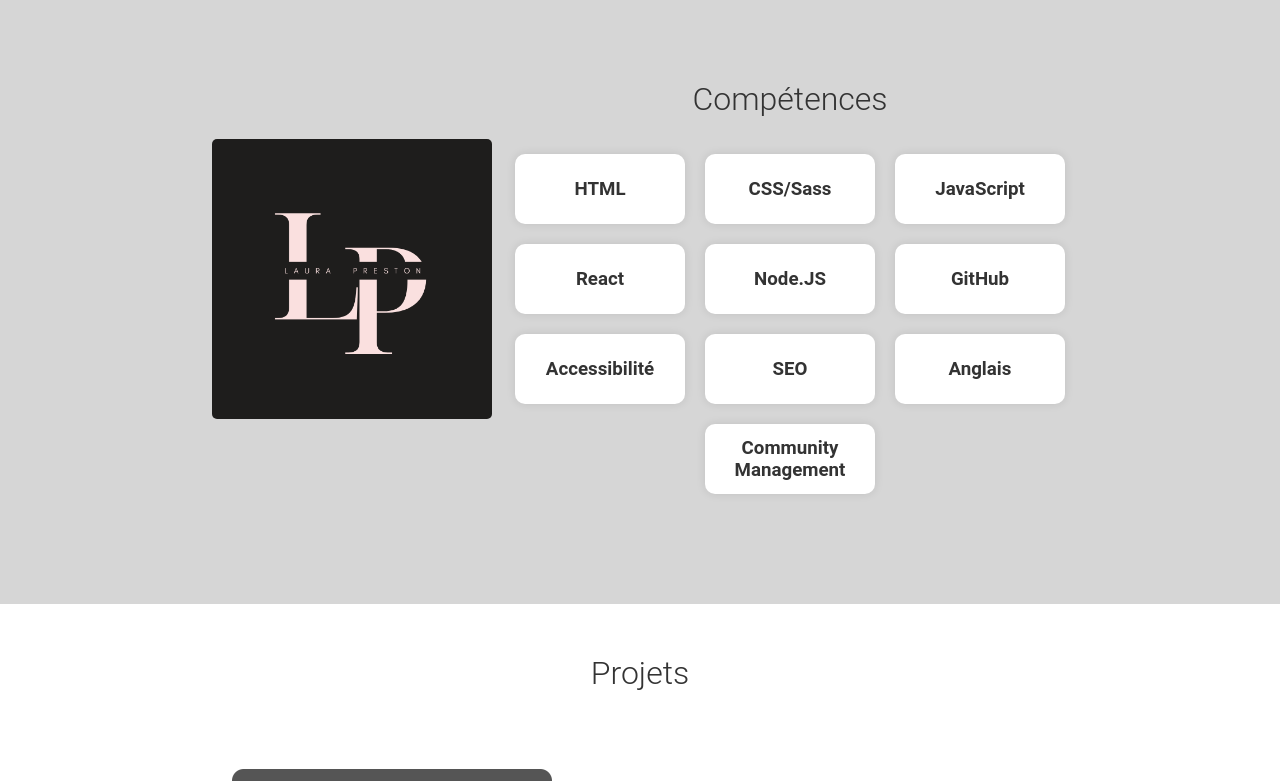
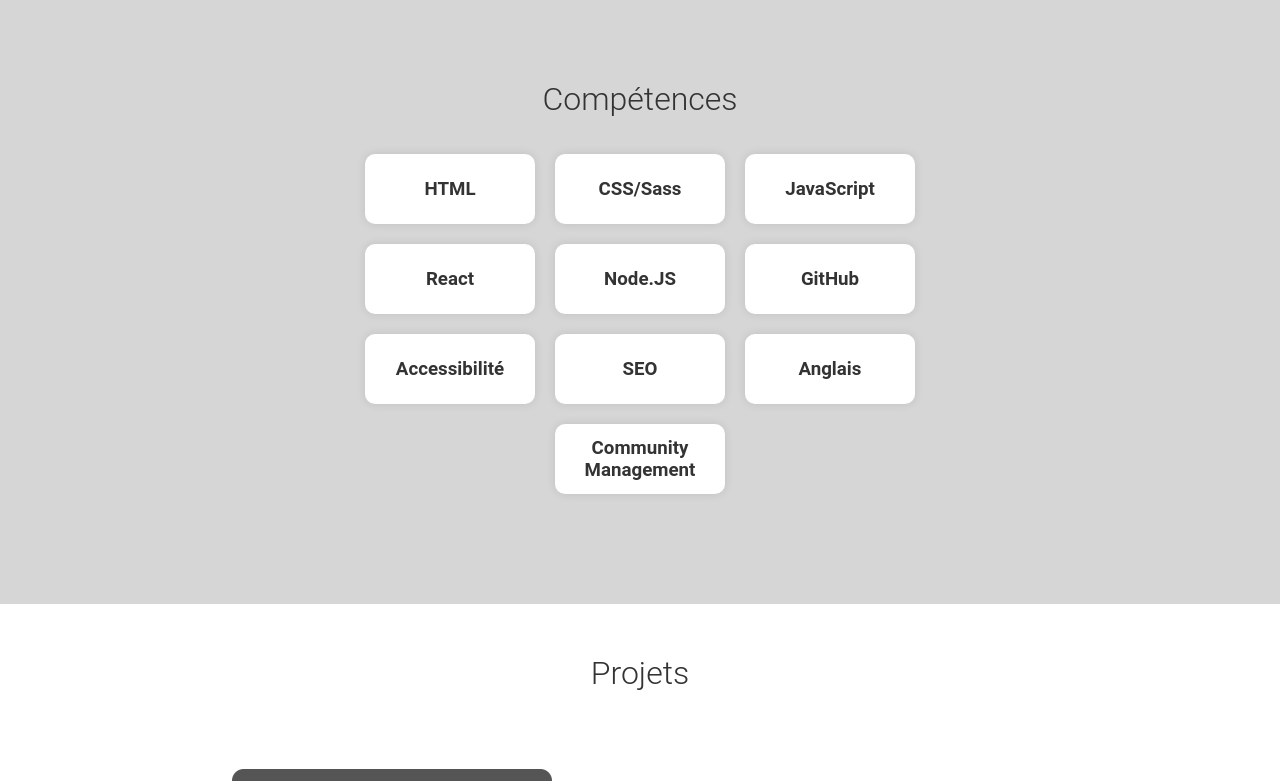
Before and after one commit to Kylauraine/portfoliov02, a React (Create React App) app in the folder portfolio/: page / in a window 1280 px wide. Shown: the part 1440-2221 px from the top of the page. Built offline with nearby package versions, Linux system fonts and the light colour scheme.

Commit message:
suppressions logos

```diff
--- a/portfolio/src/Components/Footer/Footer.jsx
+++ b/portfolio/src/Components/Footer/Footer.jsx
@@ -1,6 +1,5 @@
 import React from "react";
 import "./Footer.scss";
-import logolight from "../../Assets/logo-light.png";
 import lampe from "../../Assets/lampe.jpg";
 
 const Footer = () => {
@@ -9,7 +8,6 @@ const Footer = () => {
       <div className="Footer">
         <div className="Footer__copyright">
           <p className="Footer__text">© 2024 Laura Preston</p>
-          <img className="Footer__logo" src={logolight} alt="logo" />
         </div>
         <div className="thanks">
           <p> Merci à John pour ses conseils et sa bienveillance tout au long de ma formation.</p>
--- a/portfolio/src/Components/Footer/Footer.scss
+++ b/portfolio/src/Components/Footer/Footer.scss
@@ -21,13 +21,6 @@
 
   &__copyright {
     display: flex;
-  }
-
-  &__logo {
-    width: 50px;
-    height: 50px;
-    margin: 0 10px;
-    border-radius: 5px;
   }
 }
 
@@ -58,8 +51,5 @@
     &__copyright {
       align-items: center;
     }
-    &__logo {
-      margin: 10px;
-    }
   }
 }
--- a/portfolio/src/Components/Skills/Skills.jsx
+++ b/portfolio/src/Components/Skills/Skills.jsx
@@ -1,11 +1,9 @@
 import React from "react";
 import "./Skills.scss";
-import logodark from "../../Assets/logo-dark.png";
 
 const Skills = () => {
   return (
     <div className="skills" id="skills">
-      <img className="skills__logo" src={logodark} alt="logo" />
       <div className="skills__global_container">
         <h2 className="skills__title">Compétences</h2>
         <div className="skills__container">
--- a/portfolio/src/Components/Skills/Skills.scss
+++ b/portfolio/src/Components/Skills/Skills.scss
@@ -20,19 +20,6 @@
     flex-wrap: wrap;
     justify-content: center;
     align-items: center;
-  }
-
-  &__logo {
-    width: 280px;
-    height: 280px;
-    margin: 10px;
-    max-width: 45%;
-    border-radius: 5px;
-    transition: all 0.3s ease-in-out;
-
-    &:hover {
-      transform: scale(1.05);
-    }
   }
 
   &__title {
@@ -66,10 +53,6 @@
 }
 
 @media (max-width: 768px) {
-  .skills__logo {
-    display: none;
-  }
-
   .skills__container__skill {
     width: 100%;
     text-align: center;
```
